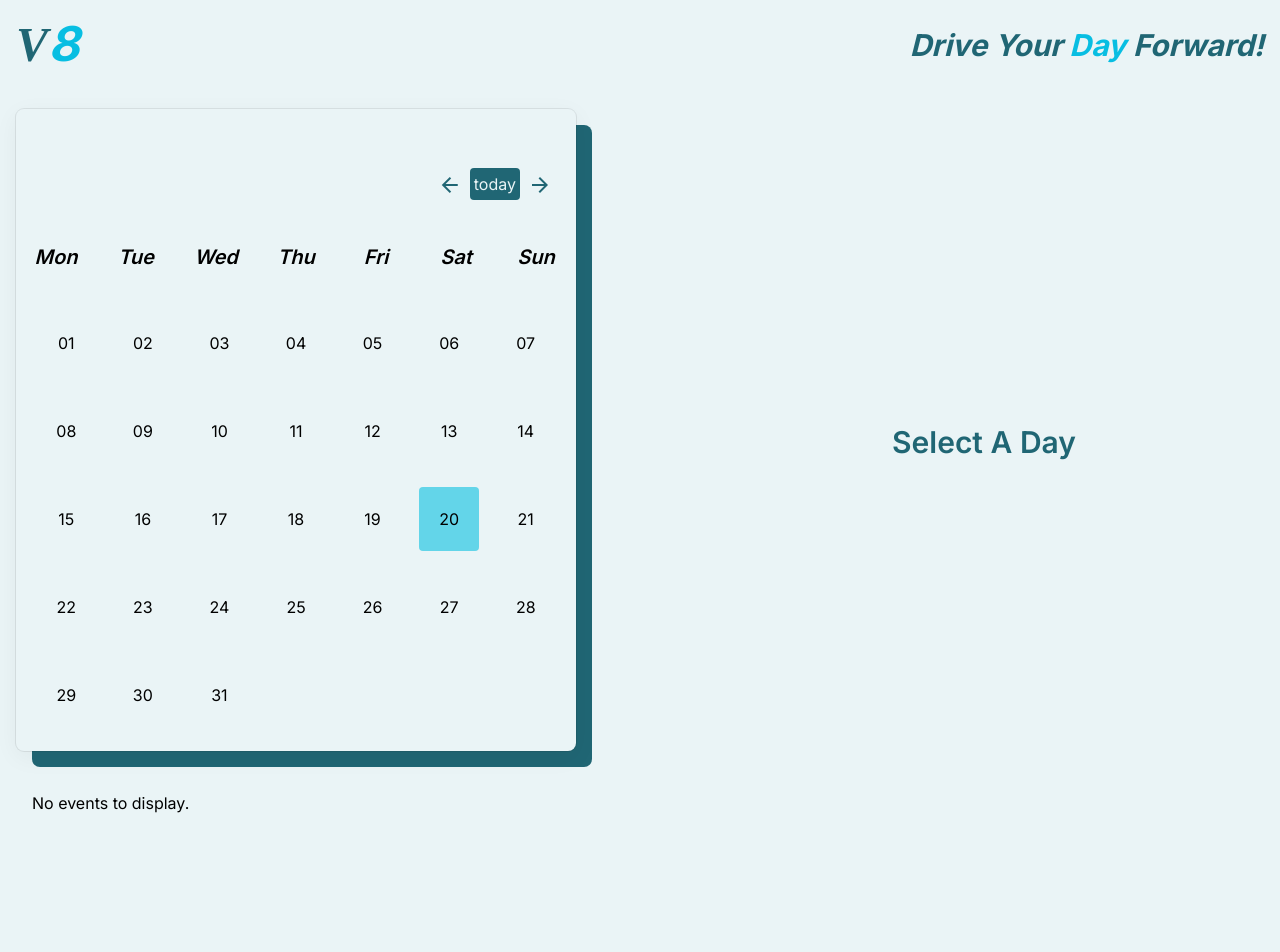
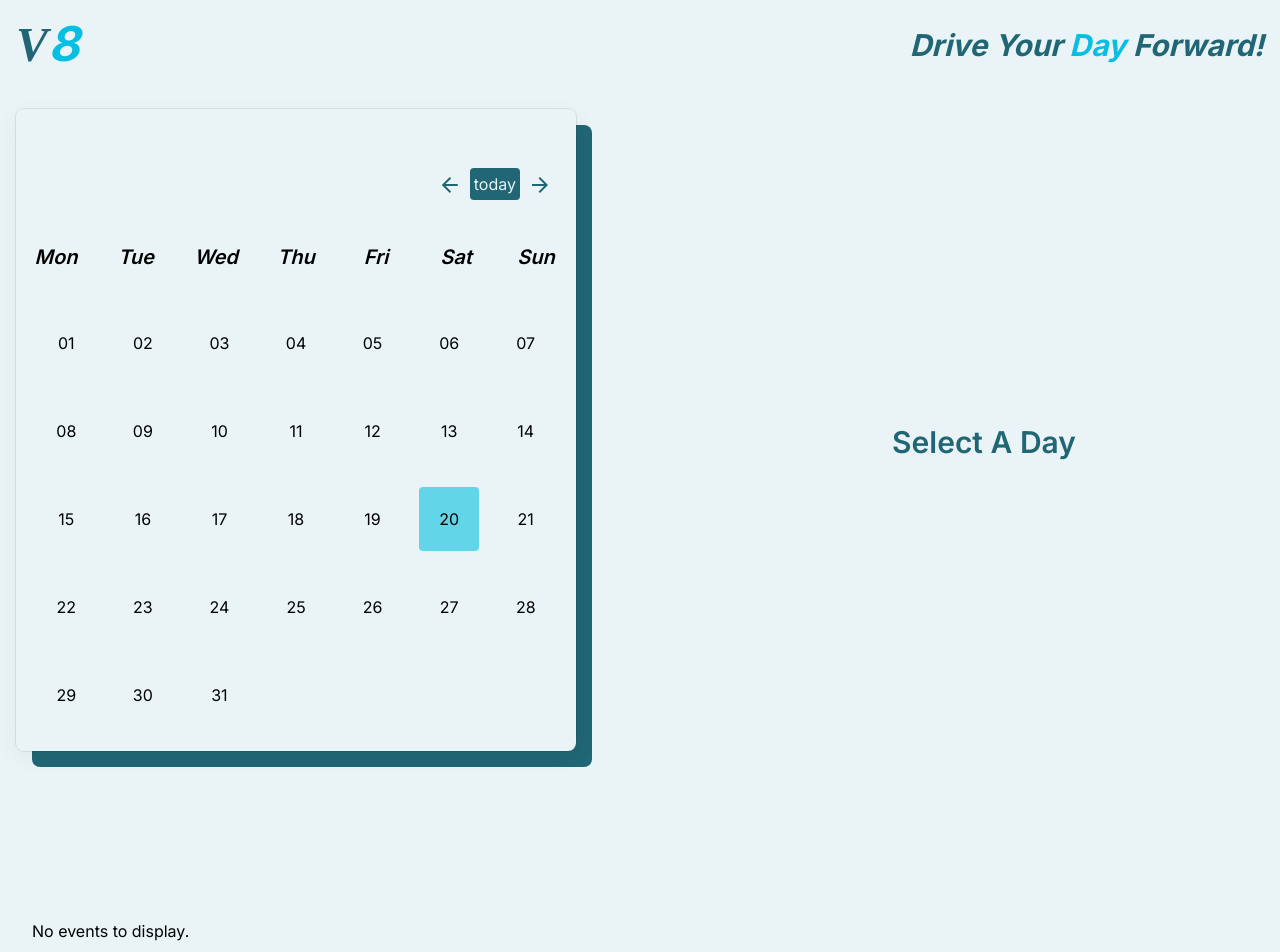
Before and after one commit to abdelrahman-elkhateeb/V8-calender-todo, a React (Vite) app: page / in a window 1280 px wide. Shown: the top 952 px of the page. Before the commit the page ends 831 px from the top, so only its background shows below. Built offline with nearby package versions, Linux system fonts and the light colour scheme.

Commit message:
displaying actual day content

```diff
--- a/package.json
+++ b/package.json
@@ -5,6 +5,8 @@
   "type": "module",
   "scripts": {
     "dev": "vite",
+    "start": "vite",
+
     "build": "vite build",
     "lint": "eslint . --ext js,jsx --report-unused-disable-directives --max-warnings 0",
     "preview": "vite preview"
--- a/src/features/AppLayout/AppContent.jsx
+++ b/src/features/AppLayout/AppContent.jsx
@@ -13,7 +13,6 @@ function AppContent() {
           <Calender />
           <Events />
         </div>
-        <EventViewrs/>
       </CalenderProvider>
     </>
   );
--- a/src/features/AppLayout/EventViewrs.jsx
+++ b/src/features/AppLayout/EventViewrs.jsx
@@ -1,21 +1,27 @@
 import { useEffect, useState } from "react";
 
-function EventViewrs() {
-  const [eventsMo, setEventsMo] = useState({});
-
+function EventViewrs({ events }) {
+  // Use useEffect to log the events everytime it gets updated
   useEffect(() => {
-    const storedEvents = JSON.parse(localStorage.getItem("events")) || {};
-    setEventsMo(storedEvents);
-  }, []); // Removed eventsMo from the dependency array
+    console.log("Events updated:", events);
+  }, [events]); // Add events to dependency array
 
   return (
     <div className="p-4">
-      {Object.keys(eventsMo).length > 0 ? (
-        Object.entries(eventsMo).map(([date, events], index) => (
-          <div key={index} className="mb-8">
-            <h2 className="text-xl font-semibold text-gray-800 mb-4">{date}</h2>
+      {events.length > 0 ? (
+        <div>
+          {/* Use the current date in the heading */}
+          <h2 className="text-xl font-semibold text-gray-800 mb-4">
+            {/* Assuming the events array contains objects with a 'date' property,
+            you can use the first event's date for the heading. */}
+            {events[0]?.date || "Today"}
+          </h2>
+
           {events.map((ev, evIndex) => (
-              <div key={evIndex} className="bg-white shadow-md rounded-lg p-4 mb-4">
+            <div
+              key={evIndex}
+              className="bg-white shadow-md rounded-lg p-4 mb-4"
+            >
               <h3 className="text-lg font-semibold text-blue-600">{ev.name}</h3>
               <p className="text-gray-600">Slot: {ev.slot}</p>
               <p className="text-gray-600">Subject: {ev.subject}</p>
@@ -24,7 +30,6 @@ function EventViewrs() {
             </div>
           ))}
         </div>
-        ))
       ) : (
         <p className="text-gray-500">No events to display.</p>
       )}
--- a/src/features/AppLayout/Events.jsx
+++ b/src/features/AppLayout/Events.jsx
@@ -1,12 +1,13 @@
 import { useEffect, useState } from 'react';
 import { useCalenderContext } from '../../context/CalenderContext';
-
+import EventViewrs from './EventViewrs';
 function Events() {
   const [name, setName] = useState("");
   const [slot, setSlot] = useState("");
   const [subject, setSubject] = useState("");
   const [location, setLocation] = useState("");
   const [content, setContent] = useState("");
+  const [date, setDate] = useState("");
   const { choosenDay } = useCalenderContext();
   const [eventsFromLocal, setEventsFromLocal] = useState([]);
   const inputClassName = `shadow-lineShadow p-4 rounded-md focus:outline-primary`;
@@ -41,7 +42,7 @@ function Events() {
 
   const handleSubmit = (e) => {
     e.preventDefault();
-    const newEvent = { name, slot, subject, location, content };
+    const newEvent = {date:choosenDay, name, slot, subject, location, content };
     const storedEvents = JSON.parse(localStorage.getItem("events")) || {};
     const dayEvents = storedEvents[choosenDay]
       ? [...storedEvents[choosenDay], newEvent]
@@ -128,6 +129,8 @@ function Events() {
           Select a day
         </p>
       )}
+        <EventViewrs events={eventsFromLocal} chosenDay={choosenDay}/>
+
     </>
   );
 }
```
Also changed, not shown: 1 other file (tests, documents, lock files or other folders). Lines whose indentation alone changed are shown as unchanged.
